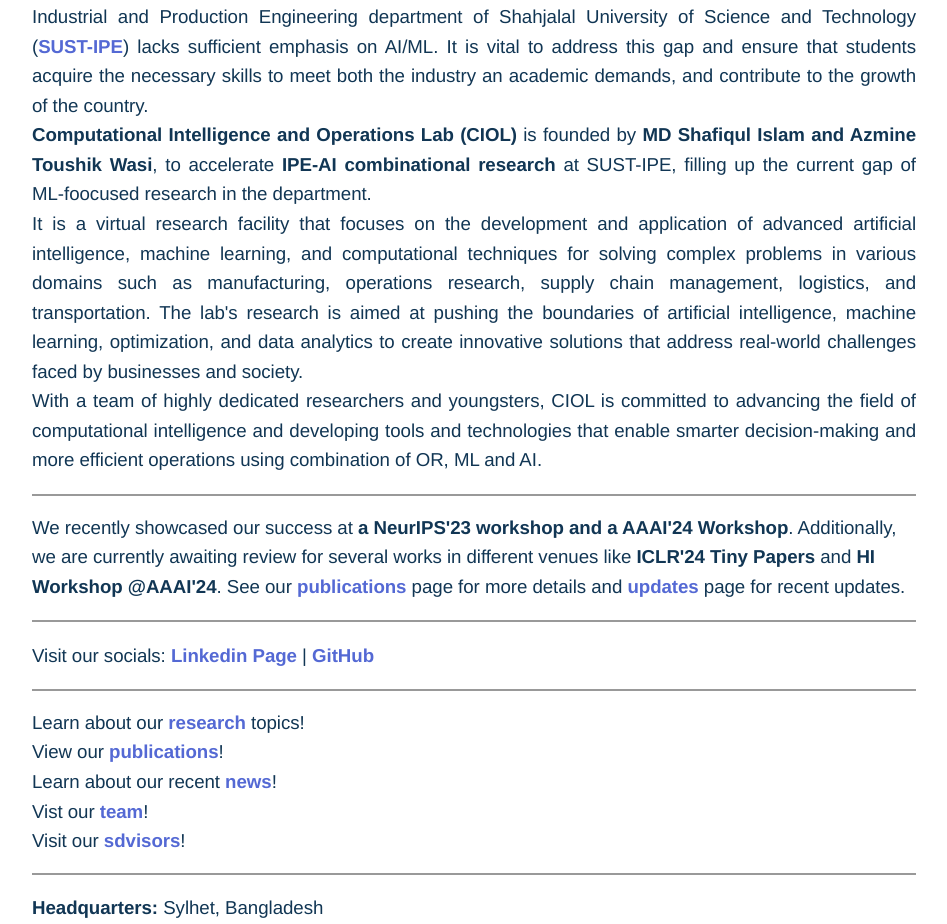
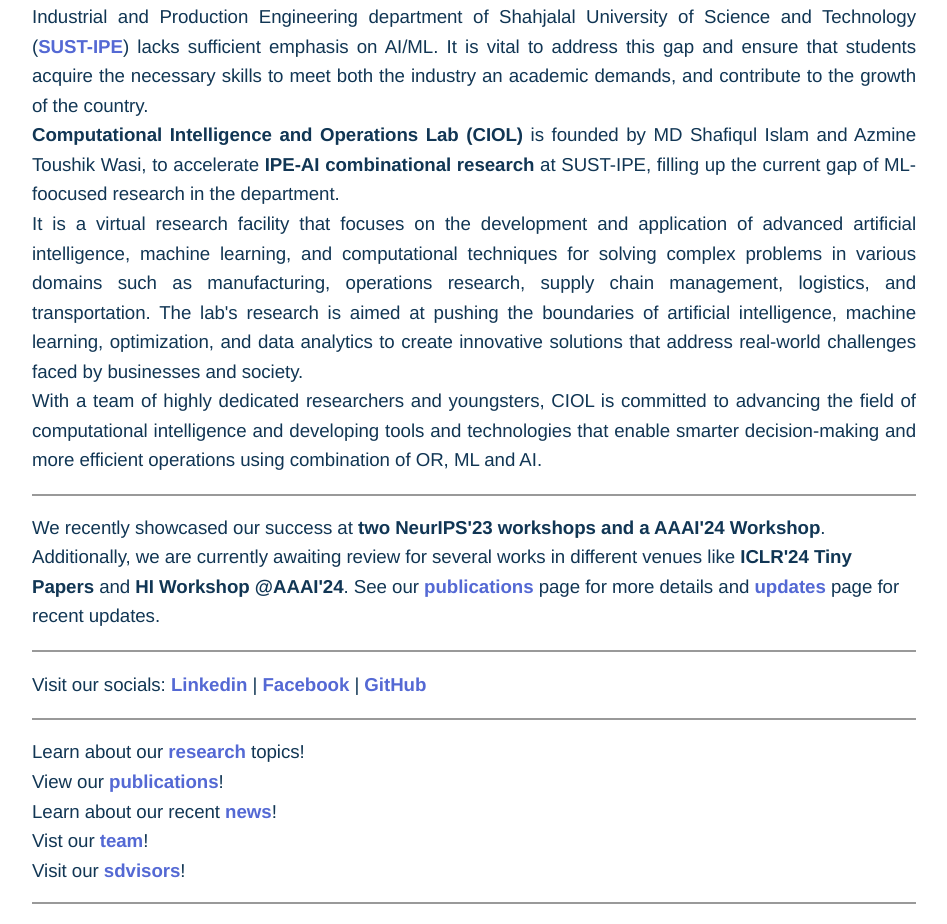
Before and after one commit to shafikul-islam/CIOL-SUST.github.io, a plain HTML site: page index.html in a window 1280 px wide. Shown: the part 848-1772 px from the top of the page, without its empty margins (166-1113 px from the left). Drawn offline with Linux system fonts and the light colour scheme; a web font is replaced by a local one.

Commit message:
Update index.html

```diff
--- a/index.html
+++ b/index.html
@@ -58,17 +58,18 @@
       <p style="text-align: justify;">
         Artificial intelligence and machine learning plays a crucial role in Industrial and Production Enginnering; specially in optimizing processes, enhancing efficiency, enabling predictive maintenance, and much more. Despite being widely recognized as an essential part of IPE education worldwide, the curriculum of the Industrial and Production Engineering department of Shahjalal University of Science and Technology (<a target="_blank" href="https://www.sust.edu/d/ipe">SUST-IPE</a>) lacks sufficient emphasis on AI/ML. It is vital to address this gap and ensure that students acquire the necessary skills to meet both the industry an academic demands, and contribute to the growth of the country.
       </br>
-        <b>Computational Intelligence and Operations Lab (CIOL)</b> is founded by <b>MD Shafiqul Islam and Azmine Toushik Wasi</b>, to accelerate <b>IPE-AI combinational research</b> at SUST-IPE, filling up the current gap of ML-foocused research in the department.
+        <b>Computational Intelligence and Operations Lab (CIOL)</b> is founded by MD Shafiqul Islam and Azmine Toushik Wasi, to accelerate <b>IPE-AI combinational research</b> at SUST-IPE, filling up the current gap of ML-foocused research in the department.
       </br>
         It is a virtual research facility that focuses on the development and application of advanced artificial intelligence, machine learning, and computational techniques for solving complex problems in various domains such as manufacturing, operations research, supply chain management, logistics, and transportation. The lab's research is aimed at pushing the boundaries of artificial intelligence, machine learning, optimization, and data analytics to create innovative solutions that address real-world challenges faced by businesses and society. </br>
         With a team of highly dedicated researchers and youngsters, CIOL is committed to advancing the field of computational intelligence and developing tools and technologies that enable smarter decision-making and more efficient operations using combination of OR, ML and AI.</br>
         <hr>
-        We recently showcased our success at <b>a NeurIPS'23 workshop and a AAAI'24 Workshop</b>. Additionally, we are currently awaiting review for several works in different venues like <b>ICLR'24 Tiny Papers</b> and <b>HI Workshop @AAAI'24</b>. See our <a href="./papers.html">publications</a> page for more details and <a href="./updates.html">updates</a> page for recent updates.
+        We recently showcased our success at <b>two NeurIPS'23 workshops and a AAAI'24 Workshop</b>. Additionally, we are currently awaiting review for several works in different venues like <b>ICLR'24 Tiny Papers</b> and <b>HI Workshop @AAAI'24</b>. See our <a href="./papers.html">publications</a> page for more details and <a href="./updates.html">updates</a> page for recent updates.
       </p>
       <hr>
 
       <p>Visit our socials:
-        <a href="https://www.linkedin.com/company/ciol-ipe-sust/" target="_blank" >Linkedin Page</a> |
+        <a href="https://www.linkedin.com/company/ciol-ipe-sust/" target="_blank" >Linkedin</a> |
+        <a href="https://www.facebook.com/ciol.sust/" target="_blank" >Facebook</a> |
         <a href="https://github.com/CIOL-SUST/" target="_blank" >GitHub</a>
       </p>
       <hr>
```
